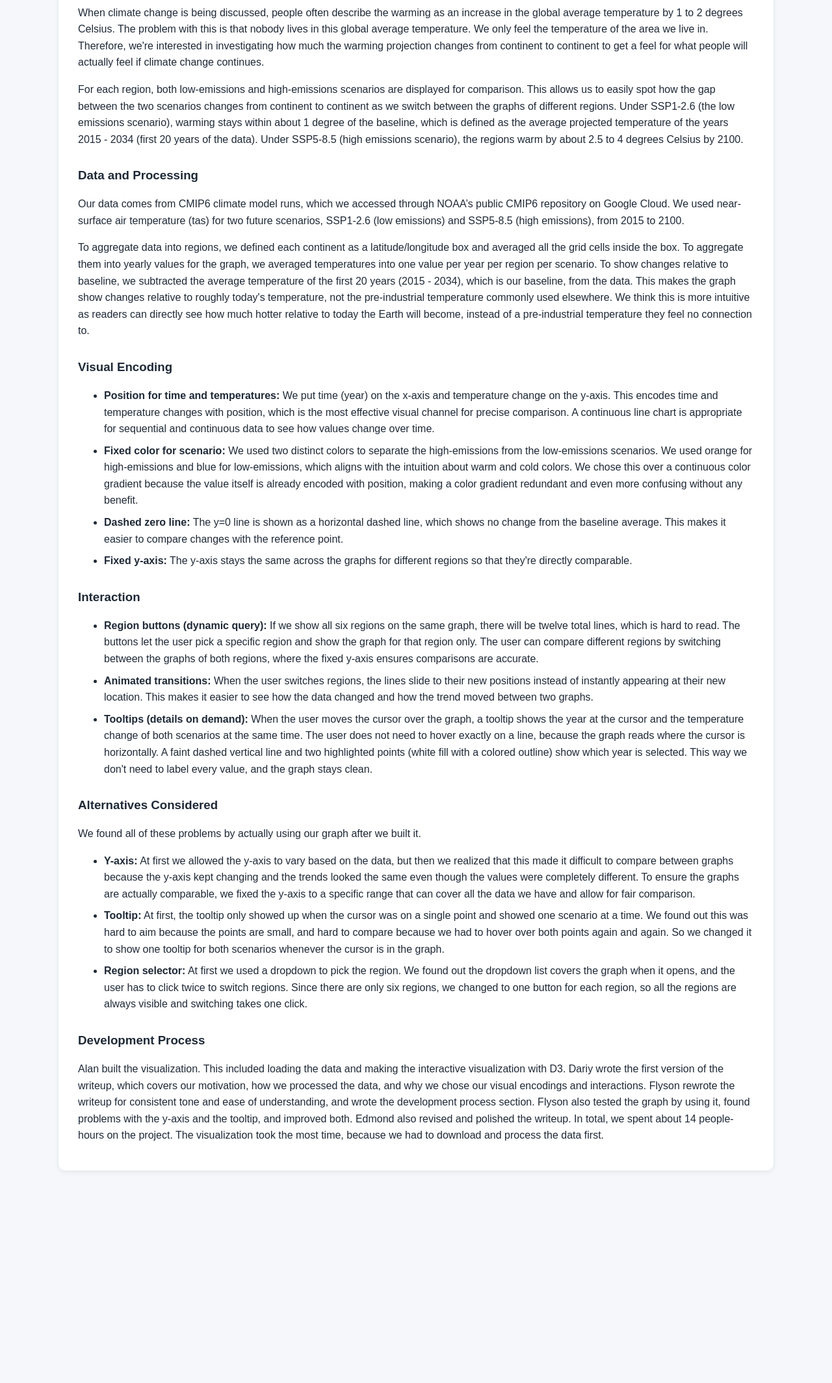
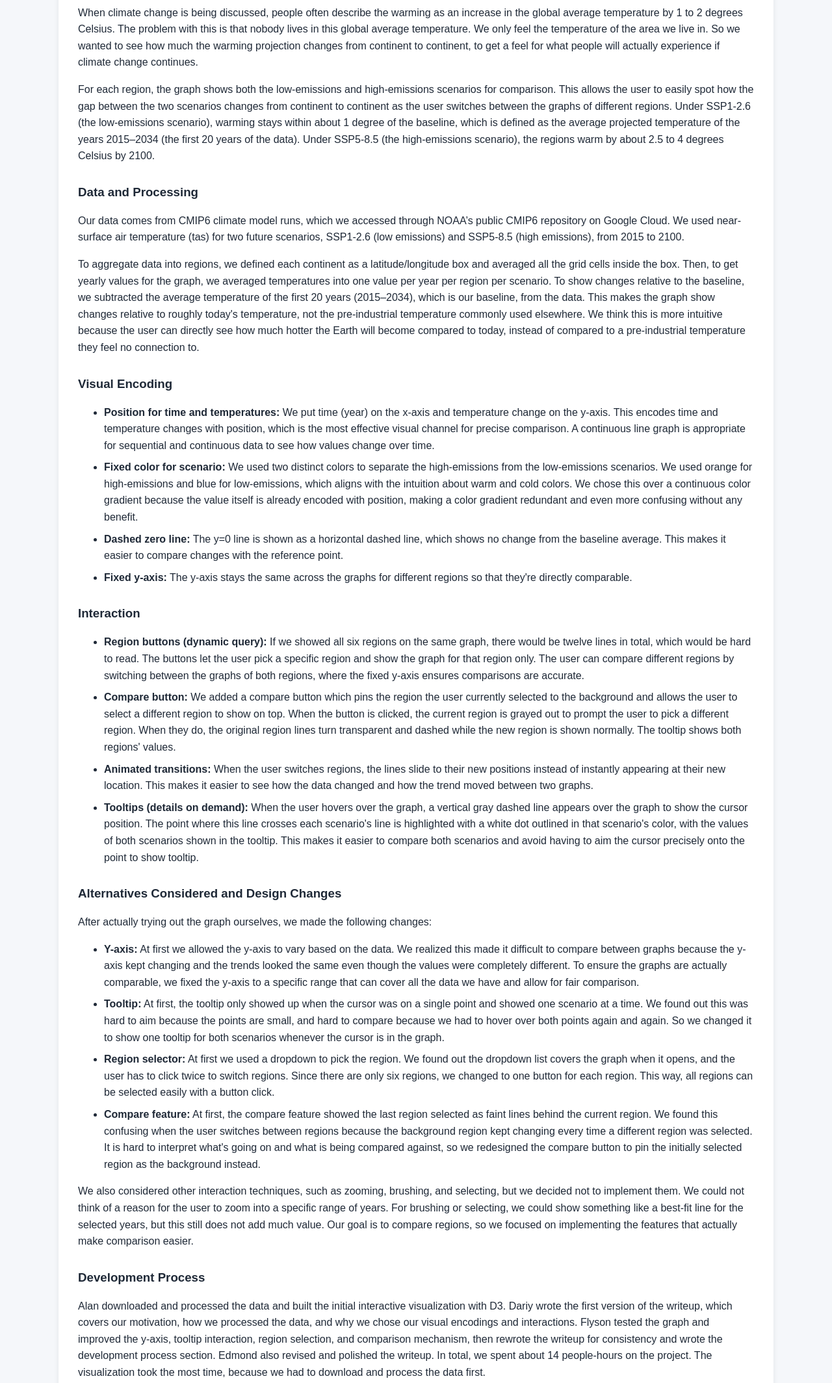
Before and after one commit to AlanTran123/DSC106-Project3, a plain HTML site: page index.html in a window 1280 px wide. Shown: the part 1320-3448 px from the top of the page at 65% size. Before the commit the page ends 3181 px from the top, so only its background shows below. Drawn offline with nearby package versions, Linux system fonts and the light colour scheme.

Commit message:
update writeup wording and contributions

```diff
--- a/index.html
+++ b/index.html
@@ -1,5 +1,6 @@
 <!DOCTYPE html>
 <html lang="en">
+
 <head>
     <meta charset="UTF-8">
     <meta name="viewport" content="width=device-width, initial-scale=1.0">
@@ -44,8 +45,10 @@
             </span>
 
             <div class="region-buttons" role="group" aria-labelledby="region-label">
-                <button type="button" class="region-button active" data-region="North America" aria-pressed="true">North America</button>
-                <button type="button" class="region-button" data-region="South America" aria-pressed="false">South America</button>
+                <button type="button" class="region-button active" data-region="North America" aria-pressed="true">North
+                    America</button>
+                <button type="button" class="region-button" data-region="South America" aria-pressed="false">South
+                    America</button>
                 <button type="button" class="region-button" data-region="Europe" aria-pressed="false">Europe</button>
                 <button type="button" class="region-button" data-region="Africa" aria-pressed="false">Africa</button>
                 <button type="button" class="region-button" data-region="Asia" aria-pressed="false">Asia</button>
@@ -81,10 +84,10 @@
                     SSP5-8.5 — High Emissions
                 </div>
 
-            <div class="legend-item" id="compare-legend" hidden>
-                <span class="legend-line ghost-swatch"></span>
-                Dashed lines: <span class="compare-region"></span>
-            </div>
+                <div class="legend-item" id="compare-legend" hidden>
+                    <span class="legend-line ghost-swatch"></span>
+                    Dashed lines: <span class="compare-region"></span>
+                </div>
 
             </div>
 
@@ -108,50 +111,123 @@
 
             <h3>Motivation</h3>
             <p>
-                When climate change is being discussed, people often describe the warming as an increase in the global average temperature by 1 to 2 degrees Celsius. The problem with this is that nobody lives in this global average temperature. We only feel the temperature of the area we live in. Therefore, we're interested in investigating how much the warming projection changes from continent to continent to get a feel for what people will actually feel if climate change continues.
+                When climate change is being discussed, people often describe the warming as an increase in the
+                global average temperature by 1 to 2 degrees Celsius. The problem with this is that nobody lives in
+                this global average temperature. We only feel the temperature of the area we live in. So we wanted
+                to see how much the warming projection changes from continent to continent, to get a feel for what
+                people will actually experience if climate change continues.
             </p>
 
             <p>
-                For each region, both low-emissions and high-emissions scenarios are displayed for comparison. This allows us to easily spot how the gap between the two scenarios changes from continent to continent as we switch between the graphs of different regions. Under SSP1-2.6 (the low emissions scenario), warming stays within about 1 degree of the baseline, which is defined as the average projected temperature of the years 2015 - 2034 (first 20 years of the data). Under SSP5-8.5 (high emissions scenario), the regions warm by about 2.5 to 4 degrees Celsius by 2100.
+                For each region, the graph shows both the low-emissions and high-emissions scenarios for comparison.
+                This allows the user to easily spot how the gap between the two scenarios changes from continent to
+                continent as the user switches between the graphs of different regions. Under SSP1-2.6 (the
+                low-emissions scenario), warming stays within about 1 degree of the baseline, which is defined as
+                the average projected temperature of the years 2015–2034 (the first 20 years of the data). Under
+                SSP5-8.5 (the high-emissions scenario), the regions warm by about 2.5 to 4 degrees Celsius by 2100.
             </p>
 
             <h3>Data and Processing</h3>
             <p>
-                Our data comes from CMIP6 climate model runs, which we accessed through NOAA’s public CMIP6 repository on Google Cloud. We used near-surface air temperature (tas) for two future scenarios, SSP1-2.6 (low emissions) and SSP5-8.5 (high emissions), from 2015 to 2100.
+                Our data comes from CMIP6 climate model runs, which we accessed through NOAA’s public CMIP6
+                repository on Google Cloud. We used near-surface air temperature (tas) for two future scenarios,
+                SSP1-2.6 (low emissions) and SSP5-8.5 (high emissions), from 2015 to 2100.
             </p>
 
             <p>
-                To aggregate data into regions, we defined each continent as a latitude/longitude box and averaged all the grid cells inside the box. To aggregate them into yearly values for the graph, we averaged temperatures into one value per year per region per scenario. To show changes relative to baseline, we subtracted the average temperature of the first 20 years (2015 - 2034), which is our baseline, from the data. This makes the graph show changes relative to roughly today's temperature, not the pre-industrial temperature commonly used elsewhere. We think this is more intuitive as readers can directly see how much hotter relative to today the Earth will become, instead of a pre-industrial temperature they feel no connection to.
+                To aggregate data into regions, we defined each continent as a latitude/longitude box and averaged
+                all the grid cells inside the box. Then, to get yearly values for the graph, we averaged
+                temperatures into one value per year per region per scenario. To show changes relative to the
+                baseline, we subtracted the average temperature of the first 20 years (2015–2034), which is our
+                baseline, from the data. This makes the graph show changes relative to roughly today's temperature,
+                not the pre-industrial temperature commonly used elsewhere. We think this is more intuitive because
+                the user can directly see how much hotter the Earth will become compared to today, instead of
+                compared to a pre-industrial temperature they feel no connection to.
             </p>
 
             <h3>Visual Encoding</h3>
             <ul>
-                <li><strong>Position for time and temperatures:</strong> We put time (year) on the x-axis and temperature change on the y-axis. This encodes time and temperature changes with position, which is the most effective visual channel for precise comparison. A continuous line chart is appropriate for sequential and continuous data to see how values change over time.</li>
-                <li><strong>Fixed color for scenario:</strong> We used two distinct colors to separate the high-emissions from the low-emissions scenarios. We used orange for high-emissions and blue for low-emissions, which aligns with the intuition about warm and cold colors. We chose this over a continuous color gradient because the value itself is already encoded with position, making a color gradient redundant and even more confusing without any benefit.</li>
-                <li><strong>Dashed zero line:</strong> The y=0 line is shown as a horizontal dashed line, which shows no change from the baseline average. This makes it easier to compare changes with the reference point.</li>
-                <li><strong>Fixed y-axis:</strong> The y-axis stays the same across the graphs for different regions so that they're directly comparable.</li>
+                <li><strong>Position for time and temperatures:</strong> We put time (year) on the x-axis and
+                    temperature change on the y-axis. This encodes time and temperature changes with position, which is
+                    the most effective visual channel for precise comparison. A continuous line graph is appropriate for
+                    sequential and continuous data to see how values change over time.</li>
+                <li><strong>Fixed color for scenario:</strong> We used two distinct colors to separate the
+                    high-emissions from the low-emissions scenarios. We used orange for high-emissions and blue for
+                    low-emissions, which aligns with the intuition about warm and cold colors. We chose this over a
+                    continuous color gradient because the value itself is already encoded with position, making a color
+                    gradient redundant and even more confusing without any benefit.</li>
+                <li><strong>Dashed zero line:</strong> The y=0 line is shown as a horizontal dashed line, which shows no
+                    change from the baseline average. This makes it easier to compare changes with the reference
+                    point.</li>
+                <li><strong>Fixed y-axis:</strong> The y-axis stays the same across the graphs for different regions so
+                    that they're directly comparable.</li>
             </ul>
 
             <h3>Interaction</h3>
             <ul>
-                <li><strong>Region buttons (dynamic query):</strong> If we show all six regions on the same graph, there will be twelve total lines, which is hard to read. The buttons let the user pick a specific region and show the graph for that region only. The user can compare different regions by switching between the graphs of both regions, where the fixed y-axis ensures comparisons are accurate.</li>
-                <li><strong>Animated transitions:</strong> When the user switches regions, the lines slide to their new positions instead of instantly appearing at their new location. This makes it easier to see how the data changed and how the trend moved between two graphs.</li>
-                <li><strong>Tooltips (details on demand):</strong> When the user moves the cursor over the graph, a tooltip shows the year at the cursor and the temperature change of both scenarios at the same time. The user does not need to hover exactly on a line, because the graph reads where the cursor is horizontally. A faint dashed vertical line and two highlighted points (white fill with a colored outline) show which year is selected. This way we don't need to label every value, and the graph stays clean.</li>
+                <li><strong>Region buttons (dynamic query):</strong> If we showed all six regions on the same graph,
+                    there would be twelve lines in total, which would be hard to read. The buttons let the user pick a
+                    specific region and show the graph for that region only. The user can compare different regions by
+                    switching between the graphs of both regions, where the fixed y-axis ensures comparisons are
+                    accurate.</li>
+                <li><strong>Compare button:</strong> We added a compare button which pins the region the user currently
+                    selected to the background and allows the user to select a different region to show on top. When the
+                    button is clicked, the current region is grayed out to prompt the user to pick a different region.
+                    When they do, the original region lines turn transparent and dashed while the new region is shown
+                    normally. The tooltip shows both regions' values.</li>
+                <li><strong>Animated transitions:</strong> When the user switches regions, the lines slide to their new
+                    positions instead of instantly appearing at their new location. This makes it easier to see how the
+                    data changed and how the trend moved between two graphs.</li>
+                <li><strong>Tooltips (details on demand):</strong> When the user hovers over the graph, a vertical gray
+                    dashed line appears over the graph to show the cursor position. The point where this line crosses
+                    each scenario's line is highlighted with a white dot outlined in that scenario's color, with the
+                    values of both scenarios shown in the tooltip. This makes it easier to compare both scenarios and
+                    avoid having to aim the cursor precisely onto the point to show tooltip.</li>
             </ul>
 
-            <h3>Alternatives Considered</h3>
+            <h3>Alternatives Considered and Design Changes</h3>
             <p>
-                We found all of these problems by actually using our graph after we built it.
+                After actually trying out the graph ourselves, we made the following changes:
             </p>
+
             <ul>
-                <li><strong>Y-axis:</strong> At first we allowed the y-axis to vary based on the data, but then we realized that this made it difficult to compare between graphs because the y-axis kept changing and the trends looked the same even though the values were completely different. To ensure the graphs are actually comparable, we fixed the y-axis to a specific range that can cover all the data we have and allow for fair comparison.</li>
-                <li><strong>Tooltip:</strong> At first, the tooltip only showed up when the cursor was on a single point and showed one scenario at a time. We found out this was hard to aim because the points are small, and hard to compare because we had to hover over both points again and again. So we changed it to show one tooltip for both scenarios whenever the cursor is in the graph.</li>
-                <li><strong>Region selector:</strong> At first we used a dropdown to pick the region. We found out the dropdown list covers the graph when it opens, and the user has to click twice to switch regions. Since there are only six regions, we changed to one button for each region, so all the regions are always visible and switching takes one click.</li>
+                <li><strong>Y-axis:</strong> At first we allowed the y-axis to vary based on the data. We realized this
+                    made it difficult to compare between graphs because the y-axis kept changing and the trends looked
+                    the same even though the values were completely different. To ensure the graphs are actually
+                    comparable, we fixed the y-axis to a specific range that can cover all the data we have and allow
+                    for fair comparison.</li>
+                <li><strong>Tooltip:</strong> At first, the tooltip only showed up when the cursor was on a single point
+                    and showed one scenario at a time. We found out this was hard to aim because the points are small,
+                    and hard to compare because we had to hover over both points again and again. So we changed it to
+                    show one tooltip for both scenarios whenever the cursor is in the graph.</li>
+                <li><strong>Region selector:</strong> At first we used a dropdown to pick the region. We found out the
+                    dropdown list covers the graph when it opens, and the user has to click twice to switch regions.
+                    Since there are only six regions, we changed to one button for each region. This way, all regions
+                    can be selected easily with a button click.</li>
+                <li><strong>Compare feature:</strong> At first, the compare feature showed the last region selected as
+                    faint lines behind the current region. We found this confusing when the user switches between
+                    regions because the background region kept changing every time a different region was selected. It
+                    is hard to interpret what's going on and what is being compared against, so we redesigned the
+                    compare button to pin the initially selected region as the background instead.</li>
             </ul>
+
+            <p>
+                We also considered other interaction techniques, such as zooming, brushing, and selecting, but we
+                decided not to implement them. We could not think of a reason for the user to zoom into a specific
+                range of years. For brushing or selecting, we could show something like a best-fit line for the
+                selected years, but this still does not add much value. Our goal is to compare regions, so we
+                focused on implementing the features that actually make comparison easier.
+            </p>
 
             <h3>Development Process</h3>
             <p>
-                Alan built the visualization. This included loading the data and making the interactive visualization with D3. Dariy wrote the first version of the writeup, which covers our motivation, how we processed the data, and why we chose our visual encodings and interactions. Flyson rewrote the writeup for consistent tone and ease of understanding, and wrote the development process section. Flyson also tested the graph by using it, found problems with the y-axis and the tooltip, and improved both. Edmond also revised and polished the writeup. In total, we spent about 14 people-hours on the project. The visualization took the most time, because we had to download and process the data first.
+                Alan downloaded and processed the data and built the initial interactive visualization with D3.
+                Dariy wrote the first version of the writeup, which covers our motivation, how we processed the
+                data, and why we chose our visual encodings and interactions. Flyson tested the graph and improved
+                the y-axis, tooltip interaction, region selection, and comparison mechanism, then rewrote the
+                writeup for consistency and wrote the development process section. Edmond also revised and polished
+                the writeup. In total, we spent about 14 people-hours on the project. The visualization took the
+                most time, because we had to download and process the data first.
             </p>
 
         </section>
@@ -165,4 +241,5 @@
     <script src="script.js"></script>
 
 </body>
+
 </html>
```
